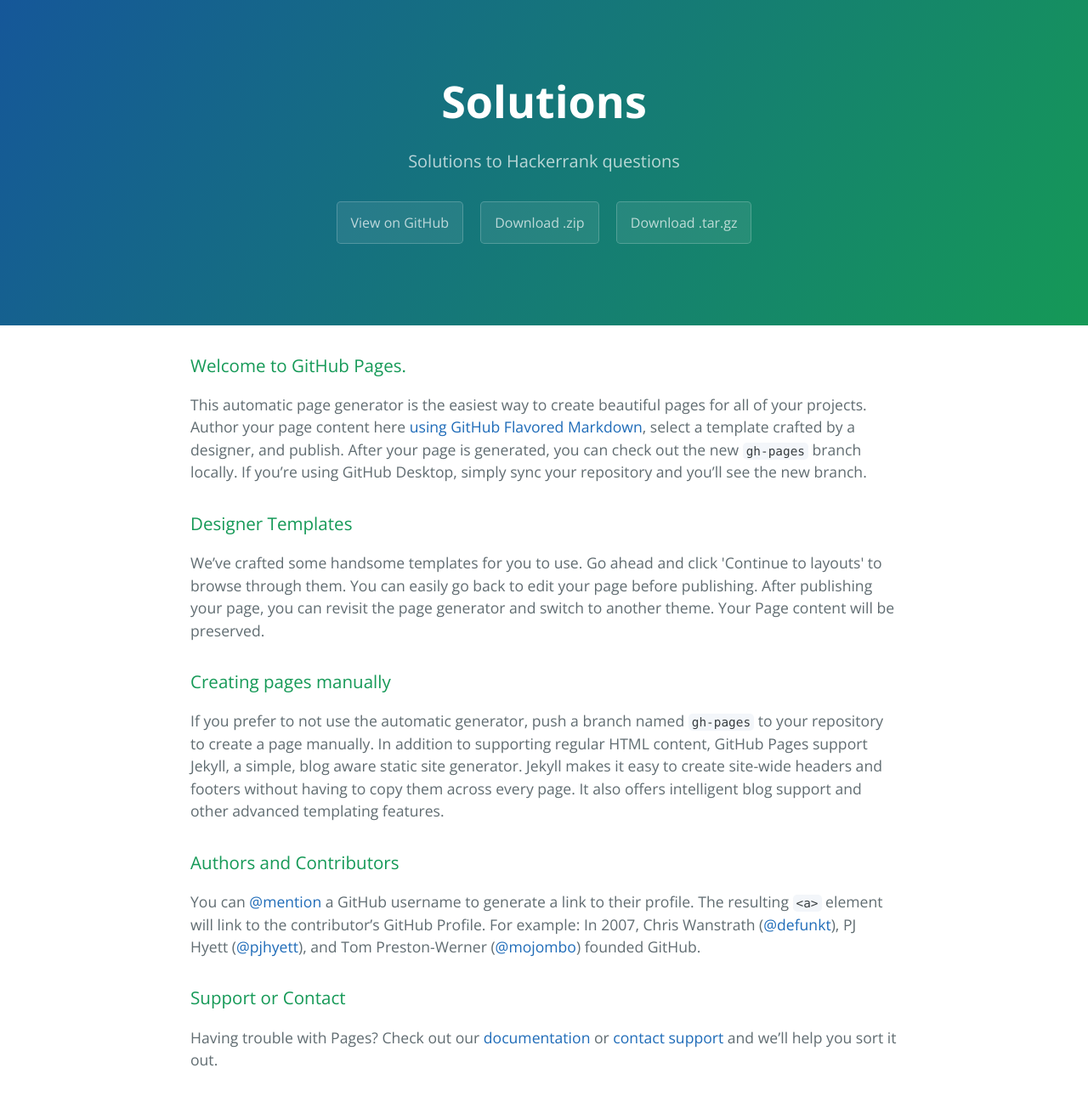
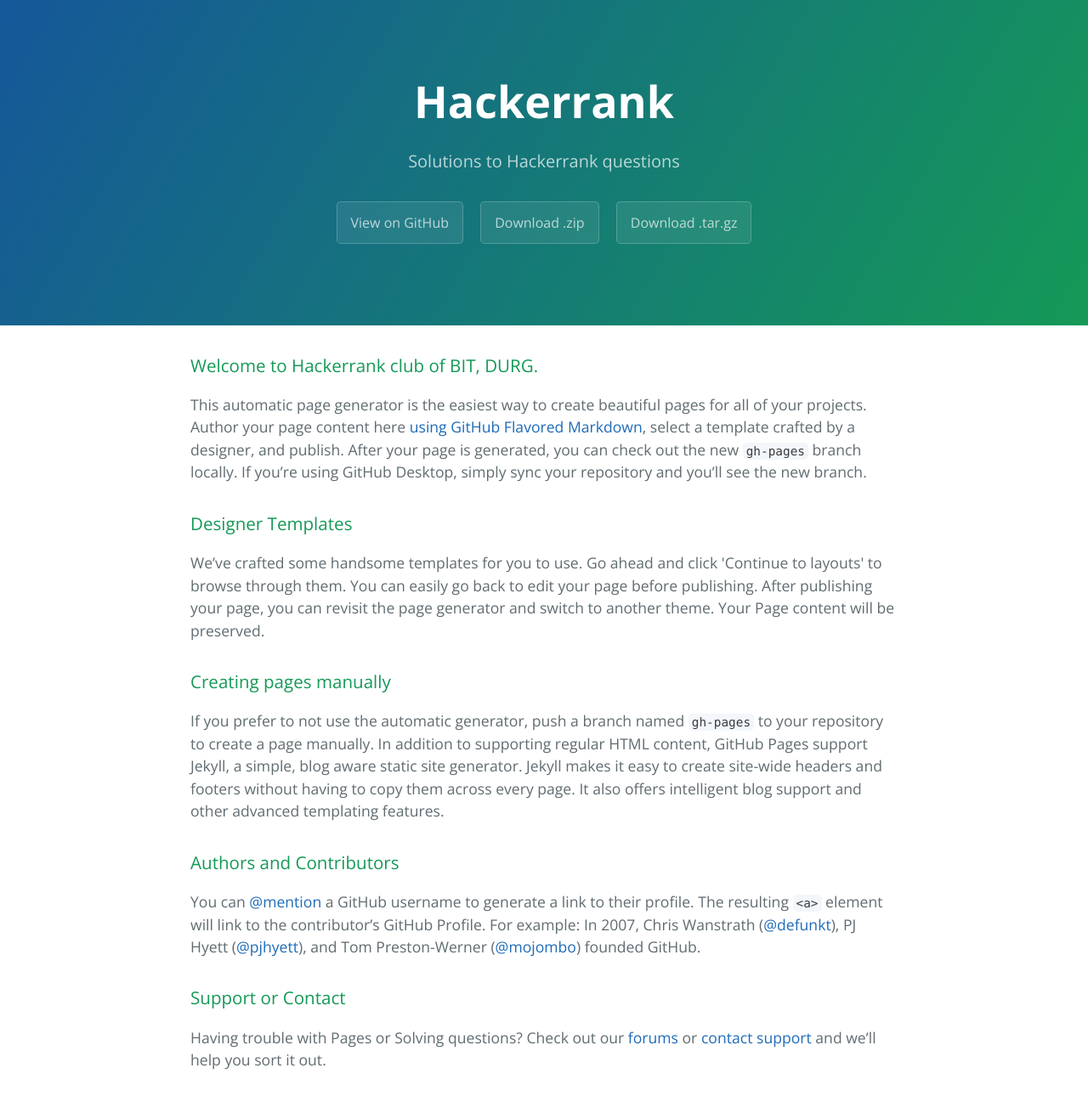
Before and after one commit to Hackerrank-bit/Solutions, a plain HTML site: page index.html in a window 1280 px wide. Shown: the top 1290 px of the page at 85% size. Drawn offline with nearby package versions, Linux system fonts and the light colour scheme.

Commit message:
Update index.html

```diff
--- a/index.html
+++ b/index.html
@@ -2,7 +2,7 @@
 <html lang="en-us">
   <head>
     <meta charset="UTF-8">
-    <title>Solutions by Hackerrank-bit</title>
+    <title>Hackerrank BIT</title>
     <meta name="viewport" content="width=device-width, initial-scale=1">
     <link rel="stylesheet" type="text/css" href="stylesheets/normalize.css" media="screen">
     <link href='https://fonts.googleapis.com/css?family=Open+Sans:400,700' rel='stylesheet' type='text/css'>
@@ -11,7 +11,7 @@
   </head>
   <body>
     <section class="page-header">
-      <h1 class="project-name">Solutions</h1>
+      <h1 class="project-name">Hackerrank</h1>
       <h2 class="project-tagline">Solutions to Hackerrank questions</h2>
       <a href="https://github.com/Hackerrank-bit/Solutions" class="btn">View on GitHub</a>
       <a href="https://github.com/Hackerrank-bit/Solutions/zipball/master" class="btn">Download .zip</a>
@@ -20,7 +20,7 @@
 
     <section class="main-content">
       <h3>
-<a id="welcome-to-github-pages" class="anchor" href="#welcome-to-github-pages" aria-hidden="true"><span aria-hidden="true" class="octicon octicon-link"></span></a>Welcome to GitHub Pages.</h3>
+<a id="welcome-to-github-pages" class="anchor" href="#welcome-to-github-pages" aria-hidden="true"><span aria-hidden="true" class="octicon octicon-link"></span></a>Welcome to Hackerrank club of BIT, DURG.</h3>
 
 <p>This automatic page generator is the easiest way to create beautiful pages for all of your projects. Author your page content here <a href="https://guides.github.com/features/mastering-markdown/">using GitHub Flavored Markdown</a>, select a template crafted by a designer, and publish. After your page is generated, you can check out the new <code>gh-pages</code> branch locally. If you’re using GitHub Desktop, simply sync your repository and you’ll see the new branch.</p>
 
@@ -42,7 +42,7 @@
 <h3>
 <a id="support-or-contact" class="anchor" href="#support-or-contact" aria-hidden="true"><span aria-hidden="true" class="octicon octicon-link"></span></a>Support or Contact</h3>
 
-<p>Having trouble with Pages? Check out our <a href="https://help.github.com/pages">documentation</a> or <a href="https://github.com/contact">contact support</a> and we’ll help you sort it out.</p>
+<p>Having trouble with Pages or Solving questions? Check out our <a href="https://help.github.com/pages">forums</a> or <a href="https://github.com/contact">contact support</a> and we’ll help you sort it out.</p>
 
       <footer class="site-footer">
         <span class="site-footer-owner"><a href="https://github.com/Hackerrank-bit/Solutions">Solutions</a> is maintained by <a href="https://github.com/Hackerrank-bit">Hackerrank-bit</a>.</span>
```
